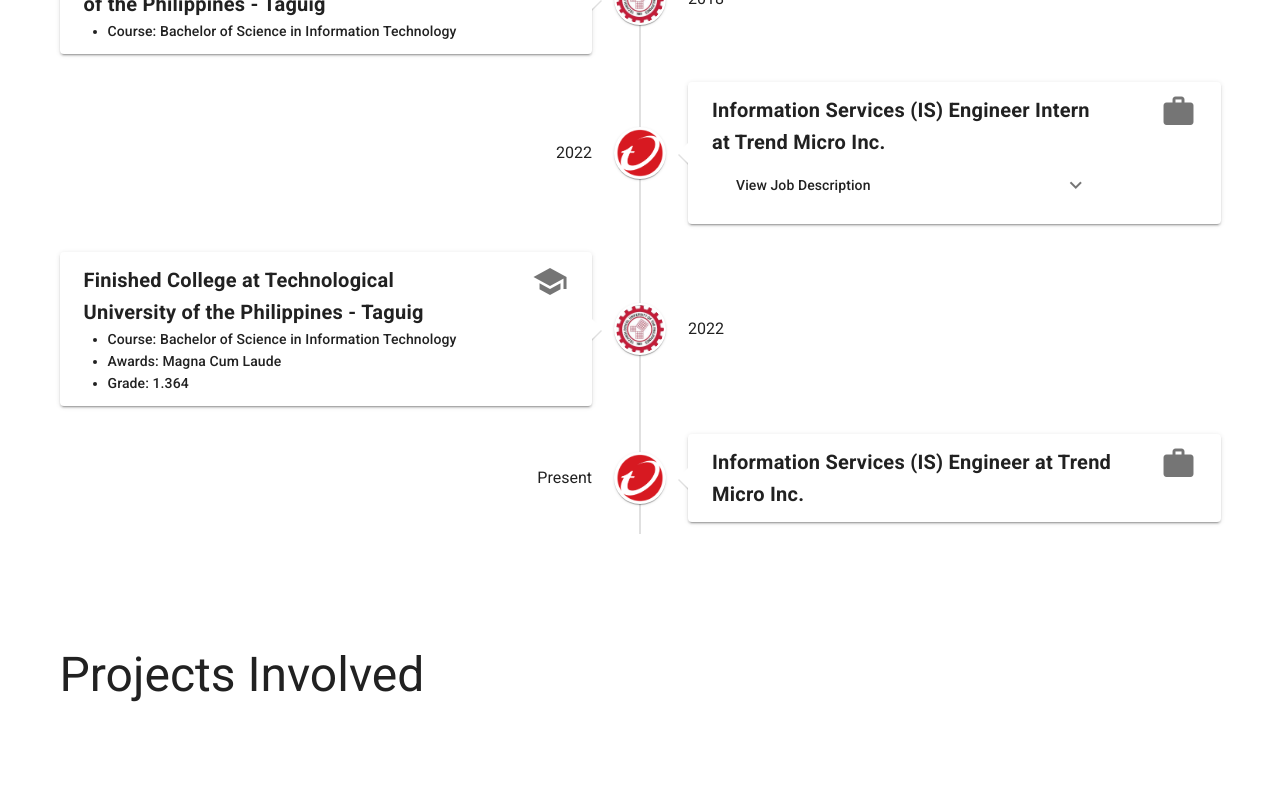
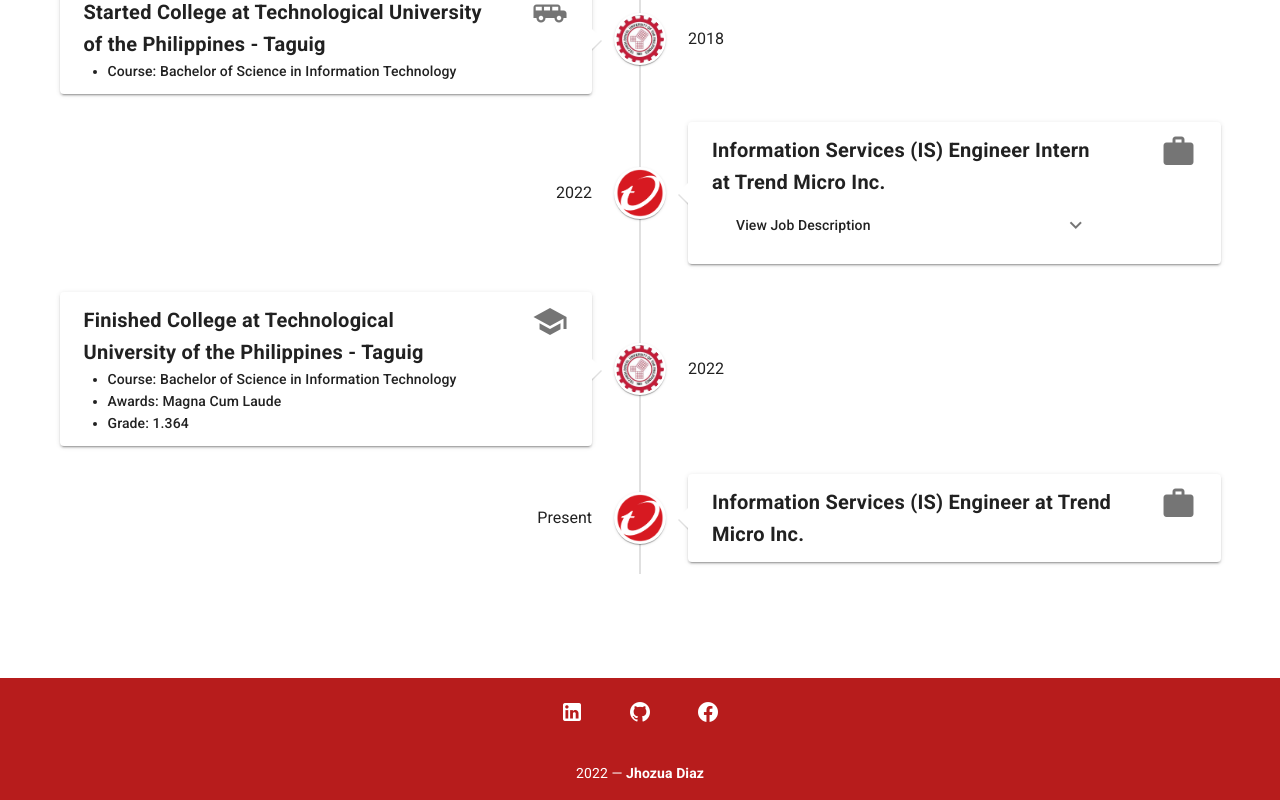
Before and after one commit to diazjhozua/my-portfolio, a Vue app: page / in a window 1280 px wide. Shown: the part 3400-4200 px from the top of the page. Before the commit the page ends 4112 px from the top, so only its background shows below. Built offline with nearby package versions, Linux system fonts and the light colour scheme; what vue-shell, vue-typed-js would draw is missing.

Commit message:
Added footer section and website meta tags

```diff
--- a/public/index.html
+++ b/public/index.html
@@ -1,17 +1,31 @@
 <!DOCTYPE html>
 <html lang="en">
   <head>
-    <meta charset="utf-8">
-    <meta http-equiv="X-UA-Compatible" content="IE=edge">
-    <meta name="viewport" content="width=device-width,initial-scale=1.0">
-    <link rel="icon" href="<%= BASE_URL %>favicon.ico">
-    <title><%= htmlWebpackPlugin.options.title %></title>
-    <link rel="stylesheet" href="https://fonts.googleapis.com/css?family=Roboto:100,300,400,500,700,900">
-    <link rel="stylesheet" href="https://cdn.jsdelivr.net/npm/@mdi/font@latest/css/materialdesignicons.min.css">
+    <meta charset="utf-8" />
+    <meta http-equiv="X-UA-Compatible" content="IE=edge" />
+    <meta name="viewport" content="width=device-width,initial-scale=1.0" />
+    <link rel="icon" href="<%= BASE_URL %>favicon.ico" />
+    <title>Jhozua Diaz &mdash; 10x Developer</title>
+    <meta
+      name="description"
+      content="Website porfolio created by Jhozua Diaz. Browse this website to know more about Jhozua Diaz life, career, and future plans"
+    />
+    <link
+      rel="stylesheet"
+      href="https://fonts.googleapis.com/css?family=Roboto:100,300,400,500,700,900"
+    />
+    <link
+      rel="stylesheet"
+      href="https://cdn.jsdelivr.net/npm/@mdi/font@latest/css/materialdesignicons.min.css"
+    />
   </head>
   <body>
     <noscript>
-      <strong>We're sorry but <%= htmlWebpackPlugin.options.title %> doesn't work properly without JavaScript enabled. Please enable it to continue.</strong>
+      <strong
+        >We're sorry but <%= htmlWebpackPlugin.options.title %> doesn't work
+        properly without JavaScript enabled. Please enable it to
+        continue.</strong
+      >
     </noscript>
     <div id="app"></div>
     <!-- built files will be auto injected -->
--- a/src/components/AboutMe.vue
+++ b/src/components/AboutMe.vue
@@ -1,7 +1,6 @@
 <template>
   <section class="terminal px-sm-15 mb-10">
     <v-shell
-      style="width: inherit !important"
       :banner="banner"
       :shell_input="send_to_terminal"
       :commands="commands"
--- a/src/components/EducationWork.vue
+++ b/src/components/EducationWork.vue
@@ -1,7 +1,9 @@
 <template>
   <section class="mt-16">
     <v-container>
-      <h2 class="text-h5 text-sm-h3">Education & Work Timeline</h2>
+      <h2 class="text-h5 text-sm-h3 text-center mb-10">
+        Education & Work Timeline
+      </h2>
       <v-timeline :dense="$vuetify.breakpoint.smAndDown">
         <v-timeline-item
           v-for="(experience, index) in experiences"
--- /dev/null
+++ b/src/components/FooterSection.vue
@@ -0,0 +1,48 @@
+<template>
+  <v-footer padless>
+    <v-card flat tile class="red darken-4 white--text text-center" width="100%">
+      <v-card-text>
+        <v-btn
+          class="mx-4 white--text"
+          href="https://www.linkedin.com/in/diazjhozua/"
+          target="_blank"
+          icon
+        >
+          <v-icon size="24px">mdi-linkedin</v-icon>
+        </v-btn>
+
+        <v-btn
+          href="https://github.com/diazjhozua"
+          target="_blank"
+          class="mx-4 white--text"
+          icon
+        >
+          <v-icon size="24px">mdi-github</v-icon>
+        </v-btn>
+
+        <v-btn
+          href="https://www.facebook.com/diazjhozua/"
+          class="mx-4 white--text"
+          target="_blank"
+          icon
+        >
+          <v-icon size="24px">mdi-facebook</v-icon>
+        </v-btn>
+      </v-card-text>
+
+      <v-card-text class="white--text">
+        {{ new Date().getFullYear() }} — <strong>Jhozua Diaz</strong>
+      </v-card-text>
+    </v-card>
+  </v-footer>
+</template>
+
+<script>
+export default {
+  data: () => ({
+    icons: ["mdi-facebook", "mdi-twitter", "mdi-linkedin", "mdi-instagram"],
+  }),
+};
+</script>
+
+<style scoped></style>
--- a/src/components/HeroSection.vue
+++ b/src/components/HeroSection.vue
@@ -62,7 +62,7 @@
             </v-btn>
 
             <v-btn
-              href="https://www.facebook.com/diazjhozua/t"
+              href="https://www.facebook.com/diazjhozua/"
               target="_blank"
               text
               plain
--- a/src/components/InvolvedProjects.vue
+++ b/src/components/InvolvedProjects.vue
@@ -1,8 +1,8 @@
 <template>
   <section class="mt-16">
-    <v-container>
-      <h2 class="text-h5 text-sm-h3">Projects Involved</h2>
-    </v-container>
+    <!-- <v-container>
+      <h2 class="text-h5 text-sm-h3 text-center mb-10">Projects</h2>
+    </v-container> -->
   </section>
 </template>
 
--- a/src/views/HomeView.vue
+++ b/src/views/HomeView.vue
@@ -5,6 +5,7 @@
     <about-me></about-me>
     <education-work></education-work>
     <involved-projects></involved-projects>
+    <footer-section></footer-section>
   </main>
 </template>
 
@@ -14,6 +15,7 @@
 import AboutMe from "../components/AboutMe";
 import EducationWork from "../components/EducationWork";
 import InvolvedProjects from "@/components/InvolvedProjects.vue";
+import FooterSection from "@/components/FooterSection.vue";
 
 export default {
   name: "HomeView",
@@ -24,6 +26,7 @@
     AboutMe,
     EducationWork,
     InvolvedProjects,
+    FooterSection,
   },
 };
 </script>
```
Also changed, not shown: 1 other file (tests, documents, lock files or other folders).
